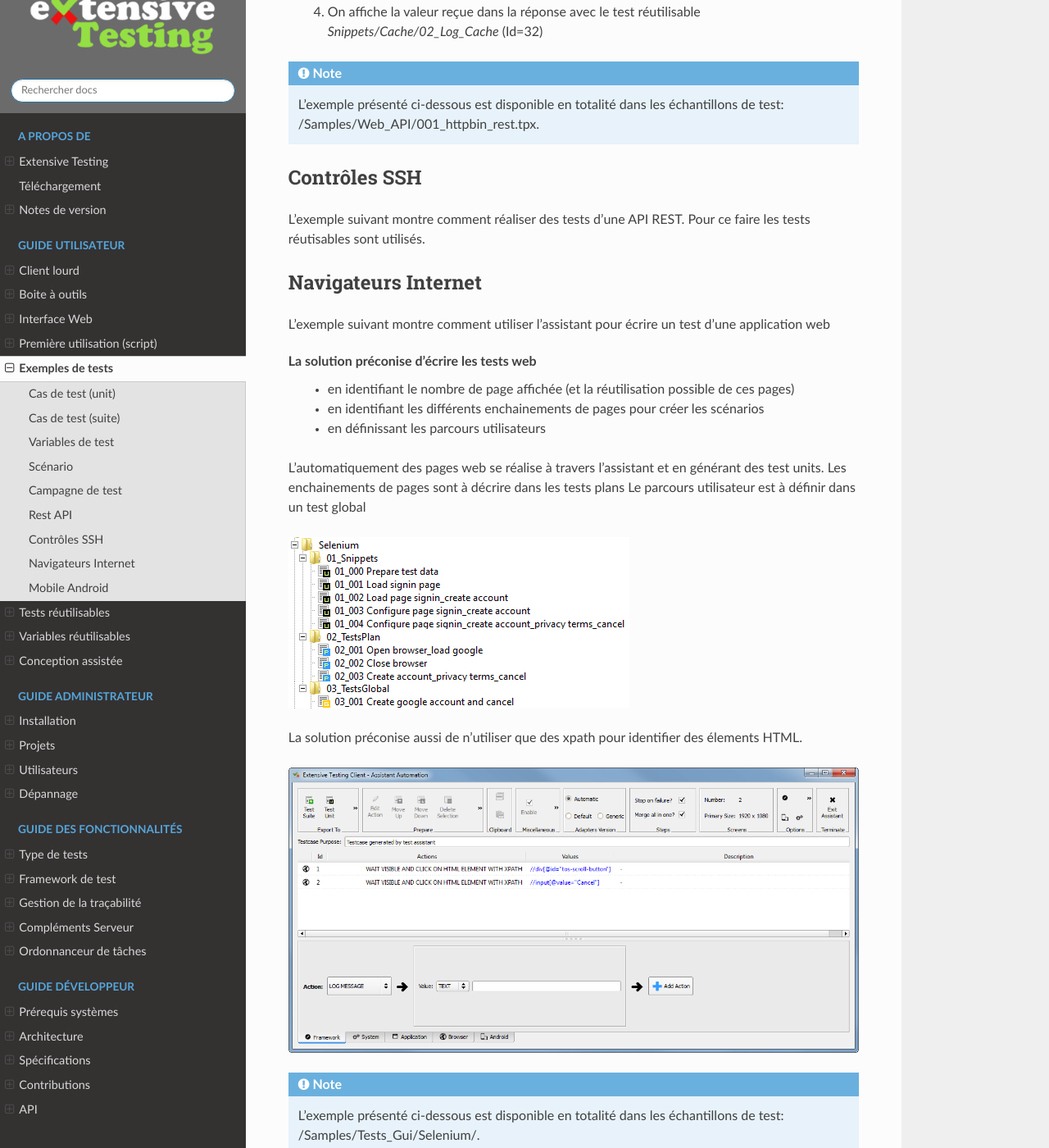
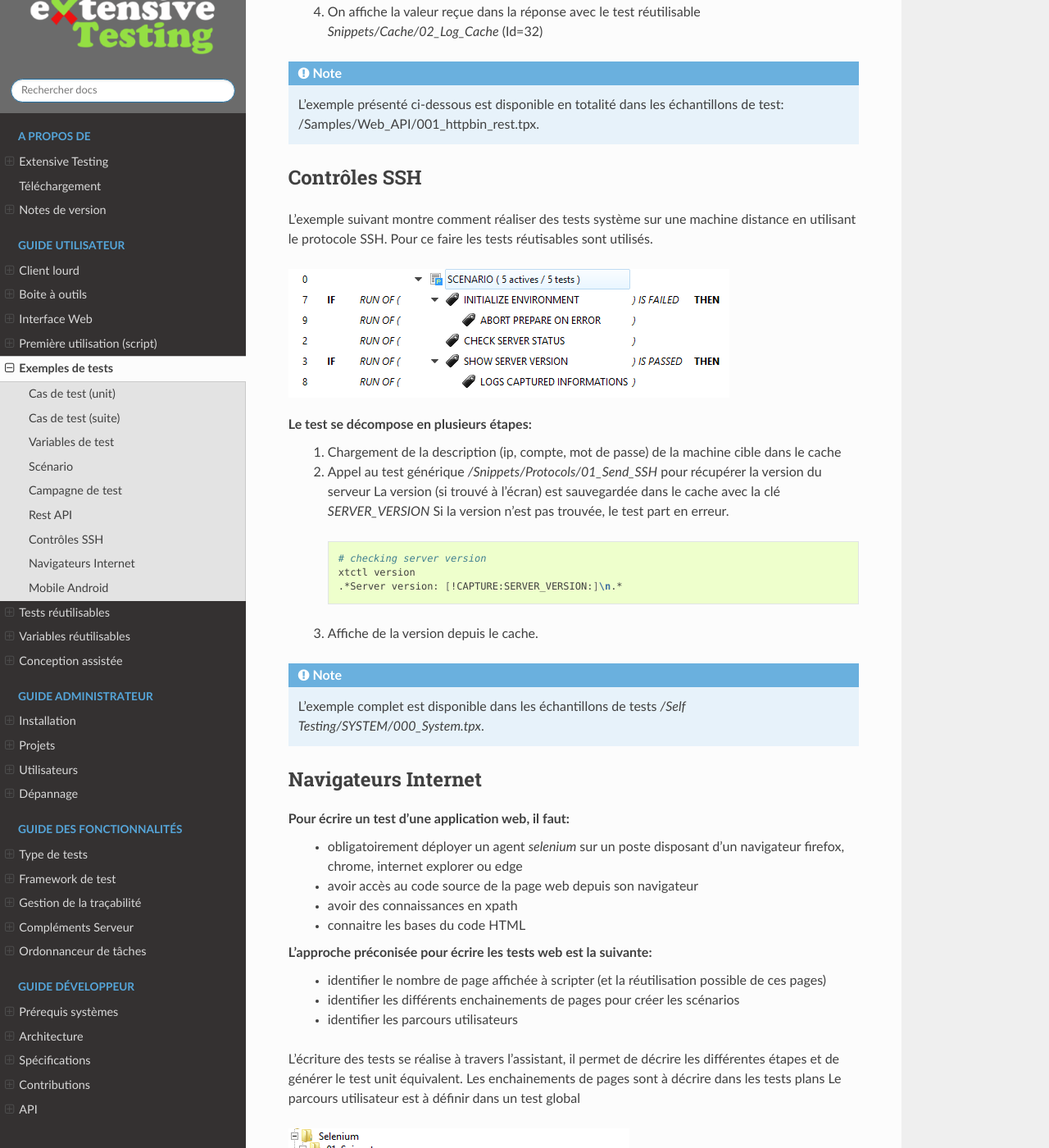
Before and after one commit to ExtensiveAutomation/extensiveautomation-fr.readthedocs.io, a Sphinx documentation site: the page built from docs/user/examples.rst, in a window 1280 px wide and 1400 px high, scrolled down 4461 px. Shown: the whole window at 82% size. Built offline with Sphinx 7.4.7 and the Read the Docs theme 2.0.0, drawn with Linux system fonts in a browser that asks for light colours; some of the changed text lies outside the part shown.

Commit message:
mise à jour

```diff
--- a/docs/developer/contributions.rst
+++ b/docs/developer/contributions.rst
@@ -153,7 +153,6 @@ Installer la librairie selenium dédié pour la solution:
 	> c:\Python36\python.exe setup.py install
 
 **Environnement x64 win py3.4 qt4**
-~~~~~~~~~~~~~~~~~~~~~~~~~~~~~~~~~~
 
 Pour préparer son environnement de développement, il est nécessaire de récupérer et installer les logiciels suivants:
  - Python 3.4.4 64bits
@@ -177,7 +176,6 @@ Installer la librairie selenium dédié pour la solution:
 	> c:\Python34\python.exe setup.py install
 
 **Environnement x64 centos py3.5 qt5**
-~~~~~~~~~~~~~~~~~~~~~~~~~~~~~~~~~~~~
 
 Préparation de son environnement de développement sur un système Linux CentOS 6 ou 7.
 
@@ -219,7 +217,6 @@ Exécution de la boite à outils en mode graphique
 
 
 **Environnement x64 centos py2.7 qt4**
-~~~~~~~~~~~~~~~~~~~~~~~~~~~~~~~~~~~~
 
 Préparation de son environnement de développement sur un système Linux CentOS 6 ou 7.
 
--- a/docs/user/examples.rst
+++ b/docs/user/examples.rst
@@ -116,21 +116,44 @@ Le scénario se décompose en plusieurs étapes:
 Contrôles SSH
 -------------
 
-L'exemple suivant montre comment réaliser des tests d'une API REST.
+L'exemple suivant montre comment réaliser des tests système sur une machine distance en utilisant le protocole SSH.
 Pour ce faire les tests réutisables sont utilisés.
+
+.. image:: /_static/images/examples/ssh.png
+
+Le test se décompose en plusieurs étapes:
+ 1. Chargement de la description (ip, compte, mot de passe) de la machine cible dans le cache
+ 2. Appel au test générique `/Snippets/Protocols/01_Send_SSH` pour récupérer la version du serveur
+    La version (si trouvé à l'écran) est sauvegardée dans le cache avec la clé `SERVER_VERSION`
+    Si la version n'est pas trouvée, le test part en erreur.
+
+   .. code-block:: bash
+
+     # checking server version
+     xtctl version
+     .*Server version: [!CAPTURE:SERVER_VERSION:]\n.*
+
+
+ 3. Affiche de la version depuis le cache.
+
+.. note:: L'exemple complet est disponible dans les échantillons de tests `/Self Testing/SYSTEM/000_System.tpx`.
 
 Navigateurs Internet
 --------------------
 
-L'exemple suivant montre comment utiliser l'assistant pour écrire un test d'une application web
+Pour écrire un test d'une application web, il faut:
+ - obligatoirement déployer un agent `selenium` sur un poste disposant d'un navigateur firefox, chrome, internet explorer ou edge
+ - avoir accès au code source de la page web depuis son navigateur
+ - avoir des connaissances en xpath
+ - connaitre les bases du code HTML
 
-La solution préconise d'écrire les tests web
- - en identifiant le nombre de page affichée (et la réutilisation possible de ces pages)
- - en identifiant les différents enchainements de pages pour créer les scénarios
- - en définissant les parcours utilisateurs
+L'approche préconisée pour écrire les tests web est la suivante:
+ - identifier le nombre de page affichée à scripter (et la réutilisation possible de ces pages)
+ - identifier les différents enchainements de pages pour créer les scénarios
+ - identifier les parcours utilisateurs
 
-L'automatiquement des pages web se réalise à travers l'assistant et en générant des test units.
-Les enchainements de pages sont à décrire dans les tests plans
+L'écriture des tests se réalise à travers l'assistant, il permet de décrire les différentes étapes
+et de générer le test unit équivalent. Les enchainements de pages sont à décrire dans les tests plans
 Le parcours utilisateur est à définir dans un test global
 
 .. image:: /_static/images/examples/web.png
@@ -139,9 +162,16 @@ La solution préconise aussi de n'utiliser que des xpath pour identifier des él
 
 .. image:: /_static/images/examples/web_xpath.png
 
+.. tip:: Il est possible d'utiliser les outils de développement des navigateurs pour valider les xpaths.
+
 .. note:: L'exemple présenté ci-dessous est disponible en totalité dans les échantillons de test: /Samples/Tests_Gui/Selenium/.
 
 Mobile Android
 --------------
 
-L'exemple suivant montre comment utiliser l'assistant pour écrire un test d'une application mobile
+Pour écrire le test d'une application mobile, il faut:
+ - déployer un agent `adb` sur un poste avec un mobile android connecté dessus.
+ - avoir accès à la description xml des applications depuis l'agent
+
+L'écriture des tests se réalise avec l'assistant, il permet de décrire les différentes étapes
+et de générer le test unit équivalent.
```
Also changed, not shown: other parts of docs/developer/contributions.rst (+1 -1 lines), docs/_static/images/examples/ssh.png (added).
